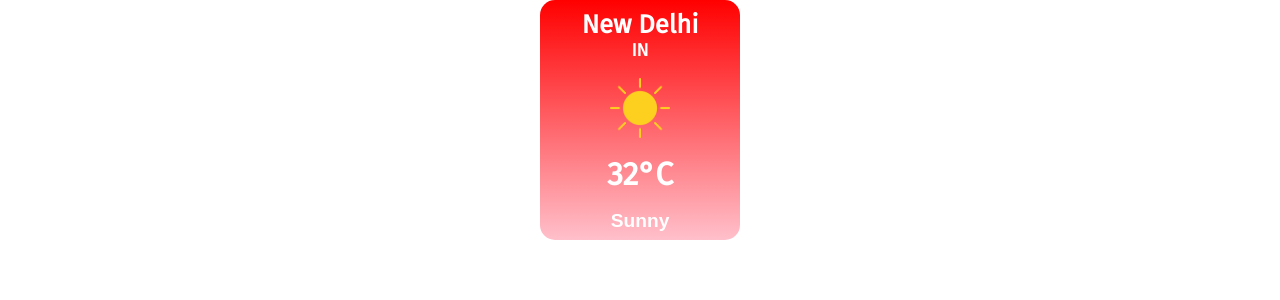
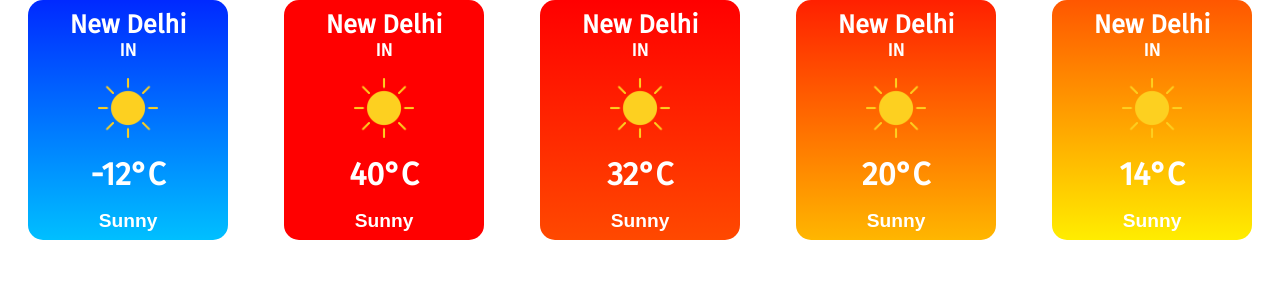
Before and after one commit to Nagendra0/weatherappbeta, a React (Create React App) app: page / in a window 1280 px wide. Shown: the top 300 px of the page. Built offline with nearby package versions, Linux system fonts and the light colour scheme; a web font is replaced by a local one.

Commit message:
logic for hot and cold BackGround

```diff
--- a/src/App.css
+++ b/src/App.css
@@ -2,4 +2,5 @@
 .App {
   text-align: center;
   color: white;
+  display: flex;
 }
--- a/src/App.js
+++ b/src/App.js
@@ -5,7 +5,11 @@ import './App.css';
 function App() {
   return (
     <div className="App">
-      <WeatherCard/>
+      <WeatherCard temp={-12}/>
+      <WeatherCard temp={40}/>
+      <WeatherCard temp={32}/>
+      <WeatherCard temp={20}/>
+      <WeatherCard temp={14}/>
     </div>
   );
 }
--- a/src/components/WeatherCard/component.js
+++ b/src/components/WeatherCard/component.js
@@ -5,8 +5,22 @@ import Icon from './icon'
 import Condition from './condition'
 
 const WeatherCard = (props) => {
+
+    let highcolor,lowcolor;
+    let bg;
+    if(props.temp > 12){
+        highcolor = (1-(props.temp-12)/28)*255;
+        lowcolor = highcolor - 150;
+        bg = ` linear-gradient(to top,rgb(255,${highcolor},0),rgb(255,${lowcolor},0))`
+    }
+    else{
+        highcolor = (1-(props.temp+20)/32)*255;
+        lowcolor = highcolor - 150;
+        bg = ` linear-gradient(to top,rgb(0,${highcolor},255),rgb(0,${lowcolor},255))`
+    }
+
     const Card = styled.div`
-        background: linear-gradient(to bottom,red,pink);
+        background:${bg};
         width: 200px;
         height: 240px;
         display: flex;
@@ -15,12 +29,12 @@ const WeatherCard = (props) => {
         margin: 0 auto;
         align-items: center;
         border-radius: 15px;
-    `
+    `;
     return (
         <Card>
             <Location/>
             <Icon/>
-            <Condition/>
+            <Condition temp={props.temp}/>
         </Card>
     );
 }
--- a/src/components/WeatherCard/condition.js
+++ b/src/components/WeatherCard/condition.js
@@ -9,10 +9,10 @@ const Condition = (props) => {
     const State = styled.h3`
         font-family: 'Hammersmith One',sans-serif;
         font-size: 1.2rem;
-    `
+    `;
     return (
         <>
-        <Temp className='temp'>32°C</Temp>
+        <Temp className='temp'>{props.temp}°C</Temp>
         <State className='condition'>Sunny</State>
         </>
      );
--- a/src/components/WeatherCard/icon.js
+++ b/src/components/WeatherCard/icon.js
@@ -5,7 +5,7 @@ const Icon = (props) => {
 
     const Icon = styled.img`
         width: 30%;
-    `
+    `;
     return (
         <Icon className='icon' src="./img/sun.png" alt="Weather Icon"/>
     );
--- a/src/components/WeatherCard/location.js
+++ b/src/components/WeatherCard/location.js
@@ -5,15 +5,15 @@ const Location = (props) => {
 
     const Container = styled.div`
         text-align: center;
-    `
+    `;
     const Country = styled.h1`
         font-family: 'Fira Sans',sans-serif;
         font-size: 1.1rem;
-    `
+    `;
     const City = styled.h3`
         font-family: 'Fira Sans',sans-serif;
         font-size: 1.6rem;
-    `
+    `;
 
     return ( <Container>
                 <City className='city'>New Delhi</City>
```
